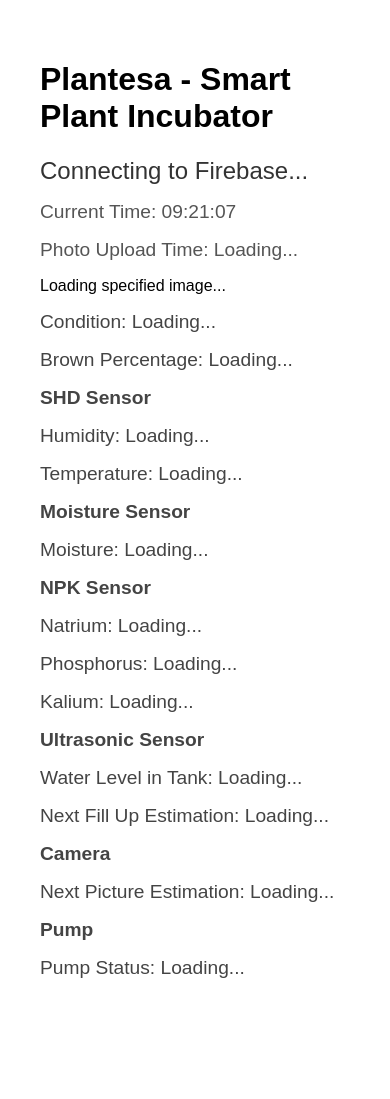
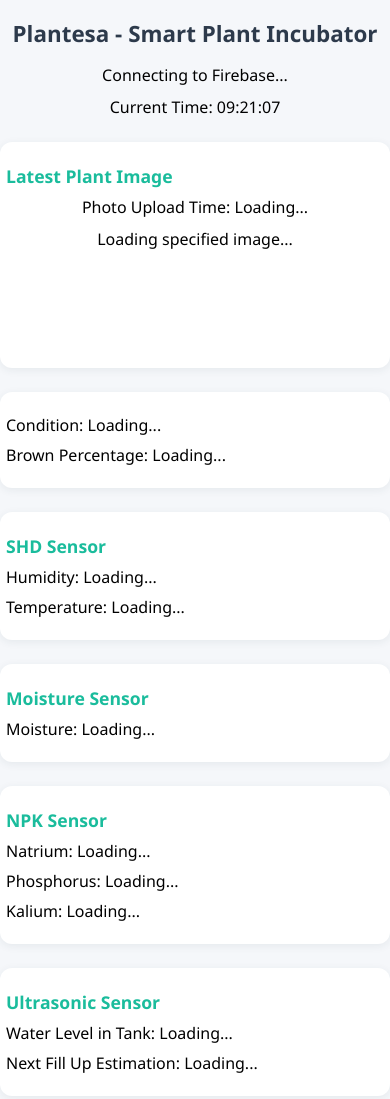
Before and after one commit to theonegareth/Plantesa-testing, a plain HTML site: page website/public/website.html in a window 390 px wide. Shown: the top 1099 px of the page. Before the commit the page ends 1019 px from the top, so only its background shows below. Drawn offline with Linux system fonts and the light colour scheme; a script that the page names is missing.

Commit message:
Website: Make the website better with boxes

```diff
--- a/website/public/scripts/main.js
+++ b/website/public/scripts/main.js
@@ -12,13 +12,21 @@
     const database = firebase.database();
 
     // Listen for latest image URL in the database
+    const latestImageDiv = document.getElementById('latestImage');
+    if (latestImageDiv && imageUrl) {
+        latestImageDiv.innerHTML = `<img src="${imageUrl}" alt="Latest Plant Image" />`;
+    }
+
+    // Listen for latest image URL in the database
     const latestImageRef = database.ref('latest_image');
     latestImageRef.on('value', (snapshot) => {
         const url = snapshot.val();
         if (url) {
             console.log('latest_image URL from DB:', url); // Debug line
-            imgContainer.innerHTML = `<div style="word-break:break-all;font-size:0.9em;color:#888;">${url}</div>
-                <img src="${url}" alt="Latest image" style="max-width:100%; height:auto;">`;
+            imgContainer.innerHTML = `
+                <div class="image-url">${url}</div>
+                <img src="${url}" alt="Latest image" class="plant-image" />
+            `;
         } else {
             imgContainer.textContent = 'No image available.';
         }
@@ -28,12 +36,12 @@
     const brownPercentageRef = database.ref('brown_spots_percentage');
     const conditionRef = database.ref('leaf_conditions');
     const labeledPhotosRef = database.ref('labeled_photos');
+    const imageUrlDiv = document.getElementById('imageUrl');
 
         labeledPhotosRef.on('value', (snapshot) => {
             const photos = snapshot.val();
             if (photos) {
             const keys = Object.keys(photos);
-                // Sort by timestamp descending
             keys.sort((a, b) => {
                 const ta = photos[a].timestamp;
                 const tb = photos[b].timestamp;
@@ -41,16 +49,18 @@
             });
             const latest = photos[keys[0]];
             if (latest.labeled_photo_url) {
-                    console.log('Using labeled_photo_url from labeled_photos:', latest.labeled_photo_url);
-                    imgContainer.innerHTML = `<div style="word-break:break-all;font-size:0.9em;color:#888;">${latest.labeled_photo_url}</div>
-                        <img src="${latest.labeled_photo_url}" alt="Latest labeled image" style="max-width:100%; height:auto;">`;
+                imgContainer.innerHTML = `
+                <img src="${latest.labeled_photo_url}" alt="Latest labeled image" class="plant-image" />`;
+                imageUrlDiv.textContent = latest.labeled_photo_url;
                 uploadTimeSpan.textContent = latest.timestamp || 'Unknown';
             } else {
                 imgContainer.textContent = 'No labeled image available.';
+                imageUrlDiv.textContent = '';
                 uploadTimeSpan.textContent = 'Unknown';
             }
             } else {
             imgContainer.textContent = 'No labeled image available.';
+            imageUrlDiv.textContent = '';
             uploadTimeSpan.textContent = 'Unknown';
             }
         });
--- a/website/public/style.css
+++ b/website/public/style.css
@@ -1,24 +1,97 @@
-    body {
-      font-family: Arial, sans-serif;
-      padding: 2rem;
+body {
+  background: #f5f7fa;
+  font-family: 'Segoe UI', Arial, sans-serif;
+  margin: 0;
+  padding: 0;
+}
+
+h1 {
+  text-align: center;
+  margin-top: 30px;
+  color: #2d3a4b;
+}
+
+.result, .time {
+  text-align: center;
+  margin-bottom: 10px;
+}
+
+.image-container {
+  display: flex;
+  flex-direction: column;
+  align-items: center;
+  min-height: 220px;
+  margin-bottom: 10px;
+  word-break: break-all;
+}
+
+.image-url {
+  font-size: 0.85em;
+  color: #888;
+  margin-bottom: 8px;
+  text-align: center;
+  max-width: 100%;
+  word-break: break-all;
+  overflow-wrap: anywhere;
+}
+
+.plant-image {
+  max-width: 100%;
+  height: auto;
+  display: block;
+  margin: 0 auto;
+  border-radius: 8px;
+  box-shadow: 0 2px 8px rgba(44,62,80,0.12);
+  background: #f8f8f8;
+  object-fit: contain;
+}
+
+.box {
+  background: #fff;
+  border-radius: 12px;
+  box-shadow: 0 2px 8px rgba(44, 62, 80, 0.08);
+  margin: 24px auto;
+  max-width: 400px;
+  padding: 20px 30px;
+  transition: box-shadow 0.2s;
+}
+
+.box:hover {
+  box-shadow: 0 4px 16px rgba(44, 62, 80, 0.15);
+}
+
+.data {
+  margin: 8px 0;
+  font-size: 1.08em;
+}
+
+strong {
+  color: #1abc9c;
+  font-size: 1.1em;
+}
+
+@media (max-width: 600px) {
+    .box {
+        max-width: 98%;
+        padding: 14px 6px;
     }
-    .result {
-      font-size: 1.5rem;
-      color: #333;
-      margin-bottom: 1rem;
+
+    h1 {
+        font-size: 1.4em;
+        margin-top: 18px;
     }
-    .time {
-      font-size: 1.2rem;
-      color: #555;
-      margin-bottom: 1rem;
+
+    .plant-image {
+        max-width: 95vw;
+        border-radius: 6px;
     }
-    .image-container img {
-      border: 1px solid #ccc;
-      padding: 5px;
-      border-radius: 8px;
+
+    .image-container {
+        min-height: 120px;
+        margin-bottom: 6px;
     }
+
     .data {
-      font-size: 1.2rem;
-      color: #444;
-      margin-top: 1rem;
+        font-size: 1em;
     }
+}
--- a/website/public/website.html
+++ b/website/public/website.html
@@ -19,44 +19,68 @@
 </head>
 
 <body>
+  <!-- Main Title -->
   <h1>Plantesa - Smart Plant Incubator</h1>
+
+  <!-- Firebase Connection Status -->
   <div class="result" id="latestResult">Connecting to Firebase...</div>
-  <!-- Current Time -->
-  <!-- Display current time, takes the system time -->
+
+  <!-- Current Time Display -->
   <div class="time">Current Time: <span id="currentTime">--:--:--</span></div>
 
-  <!-- Photo Upload Time -->
-  <!-- Display the time when the latest photo was uploaded -->
+  <!-- Latest Image Display in a box -->
+  <div class="box">
+    <div class="data"><strong>Latest Plant Image</strong></div>
     <div class="time">Photo Upload Time: <span id="uploadTime">Loading...</span></div>
+    <div class="image-container" id="latestImage">Loading specified image...</div>
+  </div>
+  <div id="imageUrl" class="image-url" style="text-align:center; margin-bottom: 16px;"></div>
 
-  <!-- Latest Image -->
-  <div class="image-container" id="latestImage">Loading specified image...</div>
-
-  <!-- Condition from latest image -->
+  <!-- Plant Condition and Brown Percentage -->
+  <div class="box">
     <div class="data" id="condition">Condition: Loading...</div>
     <div class="data" id="brownPercentage">Brown Percentage: Loading...</div>
+  </div>
 
-  <!-- SHD Sensor -->
+  <!-- SHD Sensor Data -->
+  <div class="box">
     <div class="data"><strong>SHD Sensor</strong></div>
     <div class="data" id="humidity">Humidity: Loading...</div>
     <div class="data" id="temperature">Temperature: Loading...</div>
+  </div>
 
+  <!-- Moisture Sensor Data -->
+  <div class="box">
     <div class="data"><strong>Moisture Sensor</strong></div>
     <div class="data" id="moisture">Moisture: Loading...</div>
+  </div>
 
+  <!-- NPK Sensor Data -->
+  <div class="box">
     <div class="data"><strong>NPK Sensor</strong></div>
     <div class="data" id="npkN">Natrium: Loading...</div>
     <div class="data" id="npkP">Phosphorus: Loading...</div>
     <div class="data" id="npkK">Kalium: Loading...</div>
+  </div>
 
+  <!-- Ultrasonic Sensor Data -->
+  <div class="box">
     <div class="data"><strong>Ultrasonic Sensor</strong></div>
     <div class="data" id="waterLevel">Water Level in Tank: Loading...</div>
     <div class="data" id="nextFillUp">Next Fill Up Estimation: Loading...</div>
+  </div>
 
+  <!-- Camera Data -->
+  <div class="box">
     <div class="data"><strong>Camera</strong></div>
     <div class="data" id="nextPicture">Next Picture Estimation: Loading...</div>
+  </div>
 
+  <!-- Pump Status -->
+  <div class="box">
     <div class="data"><strong>Pump</strong></div>
     <div class="data" id="pumpStatus">Pump Status: Loading...</div>
+  </div>
 </body>
+
 </html>
```
Lines whose indentation alone changed are shown as unchanged.
